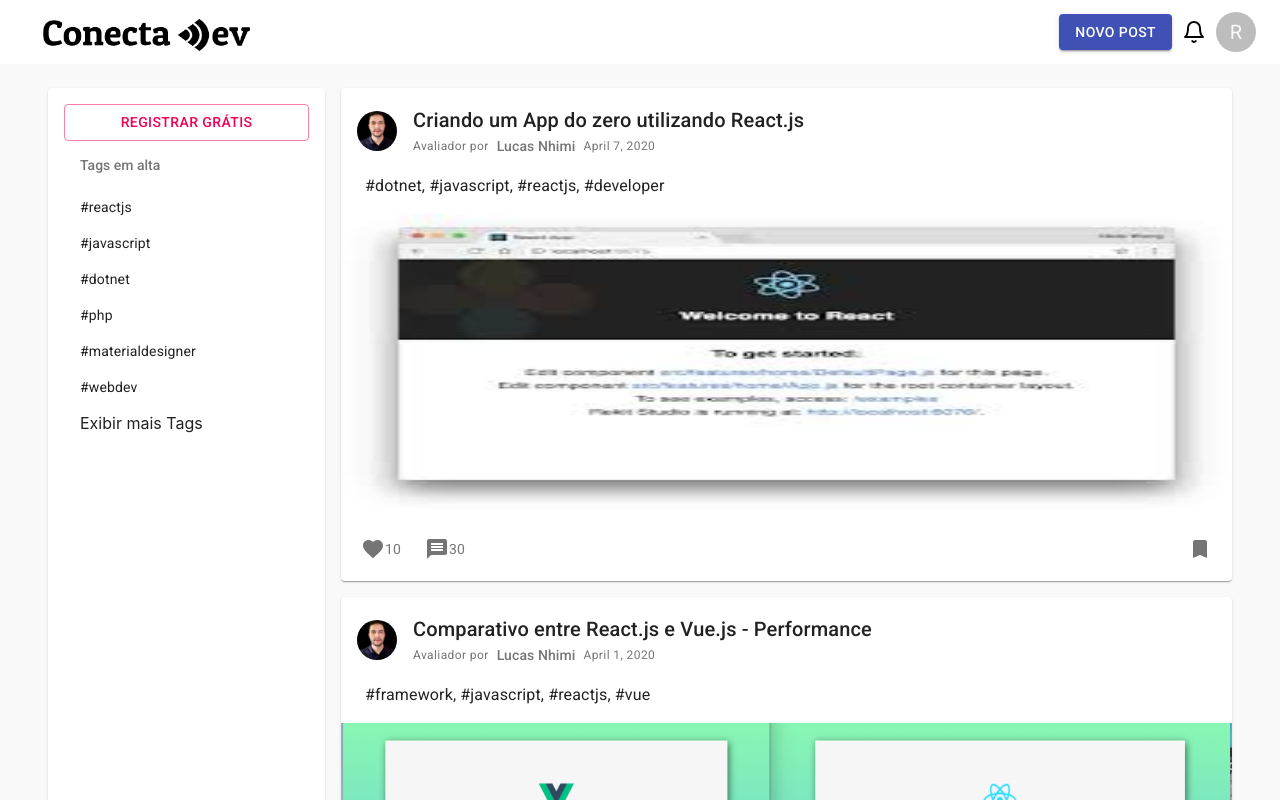
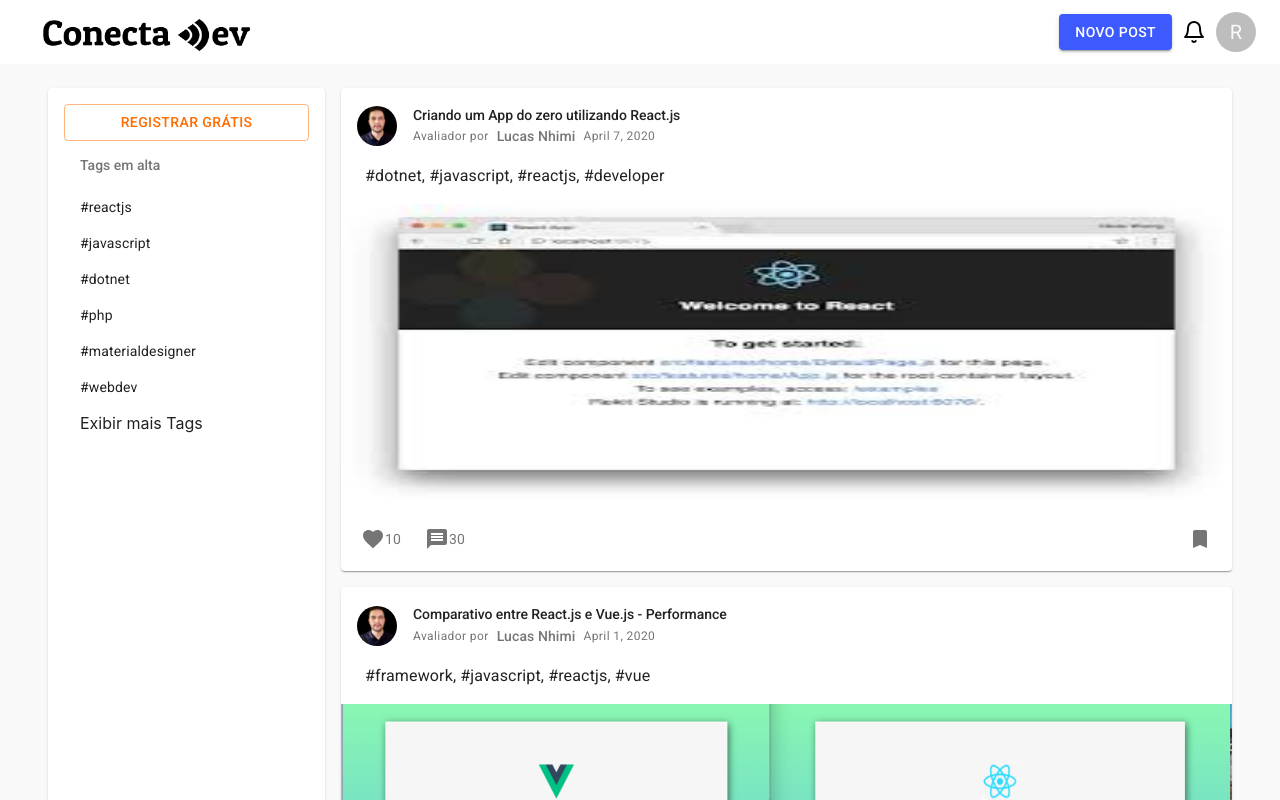
Before and after one commit to marcosreis1976/conectadev, a React (Create React App) app: page / in a window 1280 px wide. Shown: the top 800 px of the page. Built offline with nearby package versions, Linux system fonts and the light colour scheme.

Commit message:
React Router 6

```diff
--- a/package.json
+++ b/package.json
@@ -12,6 +12,8 @@
     "react": "^16.13.1",
     "react-dom": "^16.13.1",
     "react-feather": "^2.0.8",
+    "react-router": "^6.0.0-alpha.5",
+    "react-router-dom": "^6.0.0-alpha.5",
     "react-scripts": "3.4.1"
   },
   "scripts": {
--- a/src/App.js
+++ b/src/App.js
@@ -1,9 +1,22 @@
 import React from 'react';
+import { ThemeProvider } from '@material-ui/core/styles';
+import { BrowserRouter, Routes, Route, Router} from 'react-router-dom';
+
+import SignIn from './pages/Signin';
 import Home from './pages/Home';
+import theme from './theme';
 
 function App() {
   return (
-    <Home/>
+    <ThemeProvider theme={theme}>
+      <BrowserRouter>
+        <Routes>
+          <Route path="/" element={<Home/>} />
+          <Route path="/sign-in" element={<SignIn/>} />
+          <Route path="*" element={<h1>Not found 404!</h1>} />
+        </Routes>
+      </BrowserRouter>
+    </ThemeProvider>
   );
 }
 
--- /dev/null
+++ b/src/pages/Signin/index.js
@@ -0,0 +1,9 @@
+import React from 'react';
+
+function SignIn () {
+    return (
+        <h1>Login Component</h1>
+    )
+}
+
+export default SignIn;
--- /dev/null
+++ b/src/theme/index.js
@@ -0,0 +1,10 @@
+import { createMuiTheme } from '@material-ui/core/styles';
+import palette from './palette';
+import typography from './typography';
+
+const theme = createMuiTheme({
+  palette,
+  typography
+});
+
+export default theme;
--- /dev/null
+++ b/src/theme/palette.js
@@ -0,0 +1,14 @@
+import { colors } from '@material-ui/core';
+
+export default {
+  primary: {
+    dark: colors.indigo['A700'],
+    main: colors.indigo['A400'],
+    light: colors.indigo['A200']
+  },
+  secondary: {
+    dark: colors.orange['A700'],
+    main: colors.orange['A700'],
+    light: colors.orange['A200']
+  }
+};
--- /dev/null
+++ b/src/theme/typography.js
@@ -0,0 +1,32 @@
+export default {
+  h1: {
+    fontWeight: 500,
+    fontSize: 35,
+    letterSpacing: '-0.24px'
+  },
+  h2: {
+    fontWeight: 500,
+    fontSize: 29,
+    letterSpacing: '-0.24px'
+  },
+  h3: {
+    fontWeight: 500,
+    fontSize: 24,
+    letterSpacing: '-0.06px'
+  },
+  h4: {
+    fontWeight: 500,
+    fontSize: 20,
+    letterSpacing: '-0.06px'
+  },
+  h5: {
+    fontWeight: 500,
+    fontSize: 16,
+    letterSpacing: '-0.05px'
+  },
+  h6: {
+    fontWeight: 500,
+    fontSize: 14,
+    letterSpacing: '-0.05px'
+  }
+}
```
Also changed, not shown: 1 other file (tests, documents, lock files or other folders).
